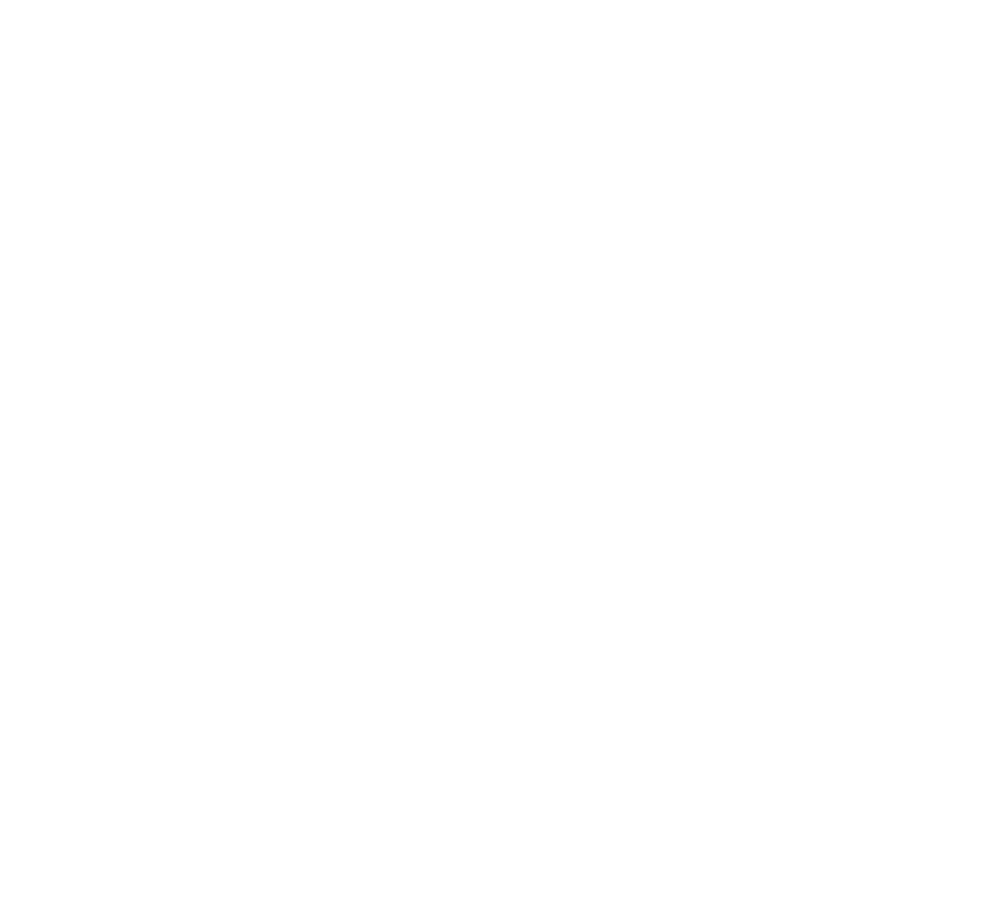
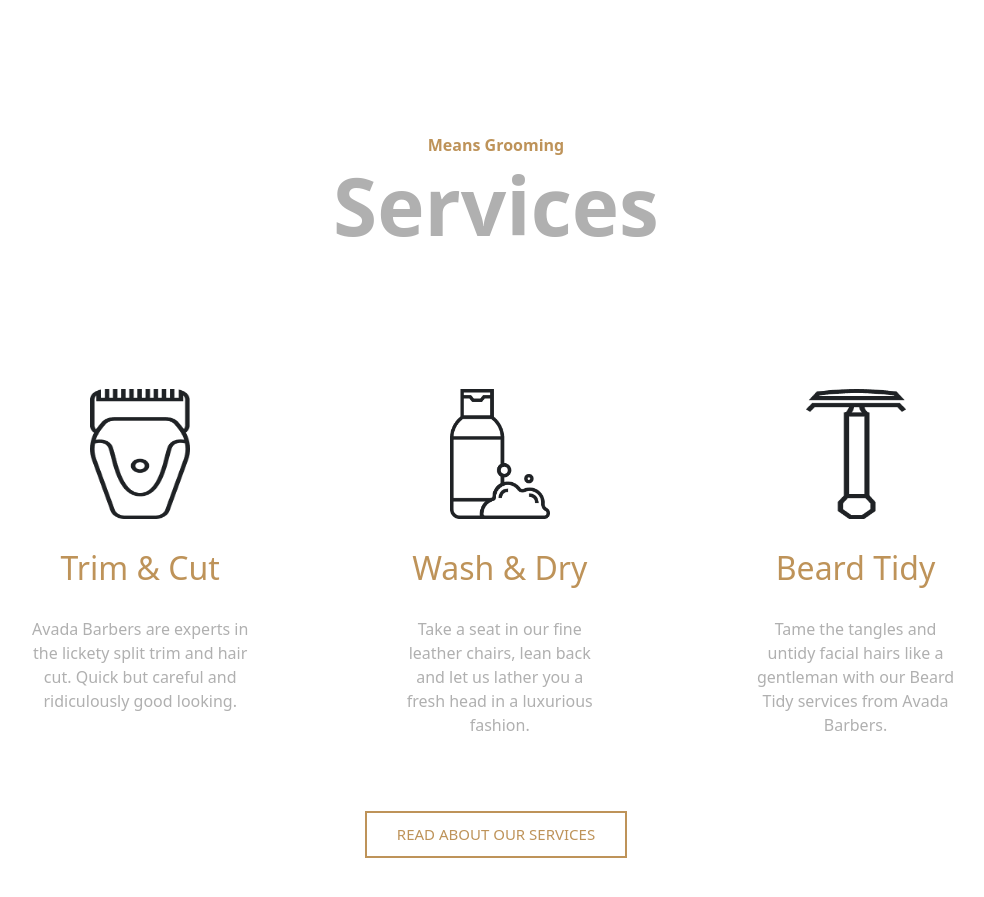
Before and after one commit to AnnaDAlessandro/proj-html-vuejs, a Vue app in the folder proj-html-vuejs/: page / in a window 1280 px wide. Shown: the part 1940-2837 px from the top of the page, without its empty margins (144-1128 px from the left). Before the commit the page ends 1998 px from the top, so only its background shows below. Built offline with nearby package versions, Linux system fonts and the light colour scheme.

Commit message:
services

```diff
--- a/proj-html-vuejs/src/components/HamburgerMenu.vue
+++ b/proj-html-vuejs/src/components/HamburgerMenu.vue
@@ -29,7 +29,7 @@
               href:"#pro-barber"
             },
             { titolo:"Services",
-              href:"#"
+              href:"#services"
             },
             { titolo:"Shop",
               href:"#"
--- a/proj-html-vuejs/src/components/Services.vue
+++ b/proj-html-vuejs/src/components/Services.vue
@@ -3,6 +3,7 @@
     name: 'Services',
     data() {
         return{
+
 
         }
 
@@ -11,37 +12,126 @@
 </script>
 
 <template>
-    <div class="services">
+    <div id="services">
         <div class="triangle">
           <svg xmlns="http://www.w3.org/2000/svg" class="fusion-big-triangle-candy" version="1.1" width="100%" height="100" viewBox="0 0 100 100" preserveAspectRatio="none" style="fill:#ffffff;padding:0;"><path d="M0 100 L50 2 L100 100 Z"/></svg>
         </div>
 
-       <span>meens grooming</span>
+        <div class="d-flex flex-column align-items-center">
+          <span class="text-capitalize">means grooming</span>
+          <h1>Services</h1>
+        </div>
+      </div>
+      <div class="d-flex p-5" id="services-1">
+        <div class="d-flex flex-column align-items-center">
+        <figure>
+          <img src="../img/avadabarbers-trimcut-icon-before.png" alt="">
+        </figure>
+        <h2>Trim & Cut</h2>
+        <p class="text-center">Avada Barbers are experts in the lickety split trim and hair cut. Quick but careful and ridiculously good looking. </p>
 
-    </div>
+        </div>
+        <div class="d-flex flex-column align-items-center">
+        <figure>
+          <img src="../img/avadabarbers-washndry-icon.png" alt="">
+        </figure>
+        <h2>Wash & Dry</h2>
+        <p class="text-center">Take a seat in our fine leather chairs, lean back and let us lather you a fresh head in a luxurious fashion. </p>
+
+        </div>
+        <div class="d-flex flex-column align-items-center">
+        <figure>
+          <img src="../img/avadabarbers-beardtrim-icon.png" alt="">
+        </figure>
+
+        <h2>Beard Tidy</h2>
+        <p class="text-center">Tame the tangles and untidy facial hairs like a gentleman with our Beard Tidy services from Avada Barbers. </p>
 
 
+
+        </div>
+
+
+
+      </div>
+
+        <div class="btn-contenitore">
+          <button id="btn-services">READ ABOUT OUR SERVICES </button>
+
+        </div>
 </template>
 
 <style scoped>
-.services {
+#services {
     position: relative;
     background-color: white;
     display: flex;
     align-items: center;
     justify-content: center;
-  }
-
-  .content {
-    text-align: center;
+    margin-bottom: 80px;
   }
 
   .triangle {
     position: absolute;
     top: -40;
     width: 100%;
-    height: 225px;
+    height: 528px;
     z-index: 2;
   }
+  #services h1{
+    color: #B0B0B0;
+    font-weight:bold;
+    font-size: 80px;
+  }
+  #services span{
+    margin-top: 200px;
+    color: #BE9359;
+    font-weight: bold;
+  }
+#services-1{
+  margin: 0 auto;
+  width: 80%;
+  gap: 150px;
+}
+#services-1 figure{
+  display: block;
+  margin-bottom: 30px;
+}
+#services-1 figure img{
+  width:100px;
+  height: 130px;
+}
+#services-1 h2{
+  color: #BE9359;
+  margin-bottom: 30px;
 
+}
+#services-1 p{
+  color: #B0B0B0;
+
+}
+#btn-services{
+            margin-top: 10px;
+            display: inline-block;
+            padding: 10px 30px;
+            text-align: center;
+            text-decoration: none;
+            color: #BE9359;
+            border: 2px solid #BE9359;
+            transition: opacity 0.3s ease;
+            background: none;
+            font-size: 15px;
+            text-transform: uppercase;
+        }
+#btn-services:hover {
+            opacity: 0.7;
+            font-size:18px;
+}
+.btn-contenitore {
+  text-align: center;
+  display: flex;
+  justify-content: center;
+  align-items: center;
+  margin-bottom: 100px;
+}
 </style>
```
